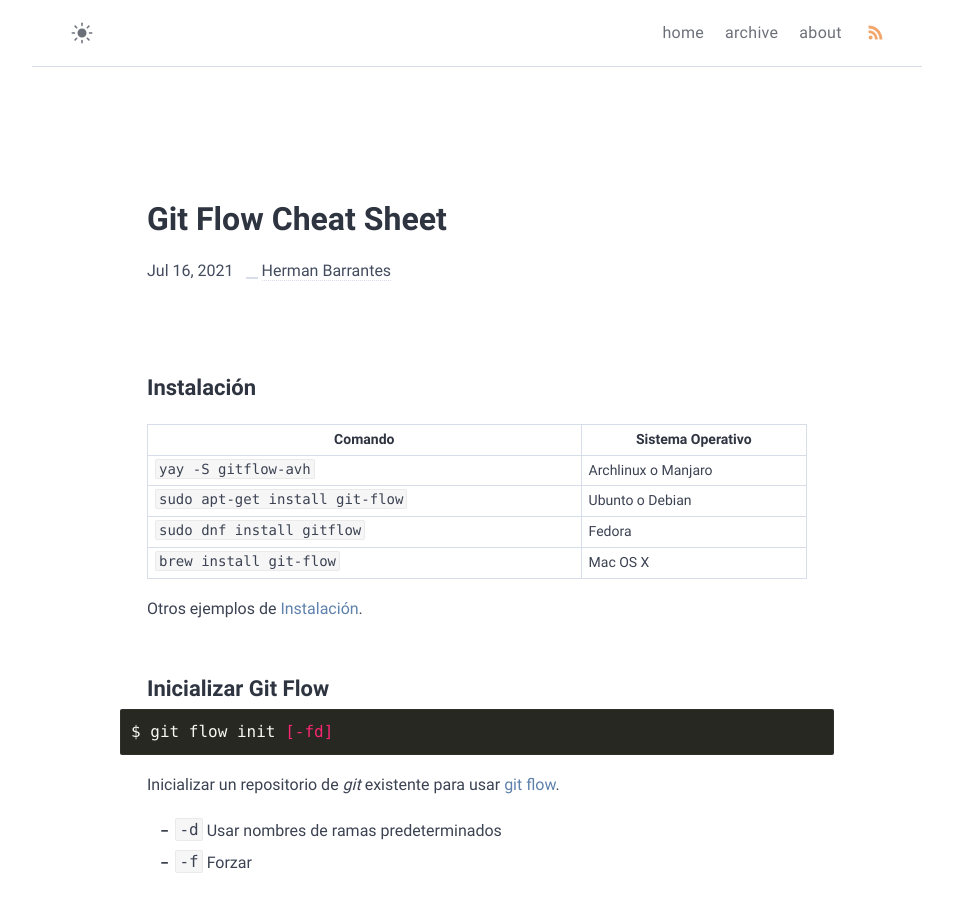
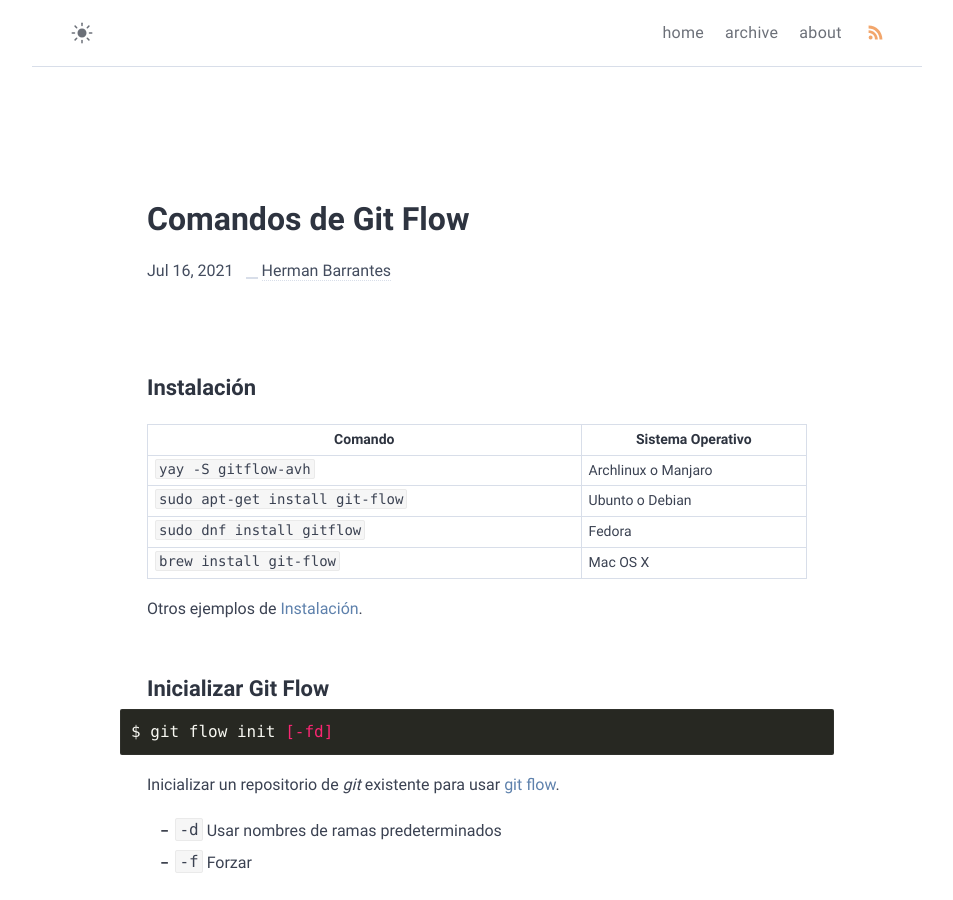
Before and after one commit to barrantesgerman/blog, a Jekyll site: the page built from _posts/2021-07-16-comandos-de-git-flow.md, in a window 1280 px wide and 900 px high. Shown: the whole window, without its empty margins (163-1116 px from the left). Built offline with Jekyll 4.4.1, drawn with Linux system fonts in a browser that asks for light colours.

Commit message:
Se renombra artículo

```diff
--- a/_posts/2021-07-16-git-flow-cheat-sheet.md
+++ b/_posts/2021-07-16-comandos-de-git-flow.md
@@ -1,6 +1,6 @@
 ---
 layout: post
-title: "Git Flow Cheat Sheet"
+title: "Comandos de Git Flow"
 date: 2021-07-16 12:57:00 -0600
 categories: desarrollo
 ---
```
